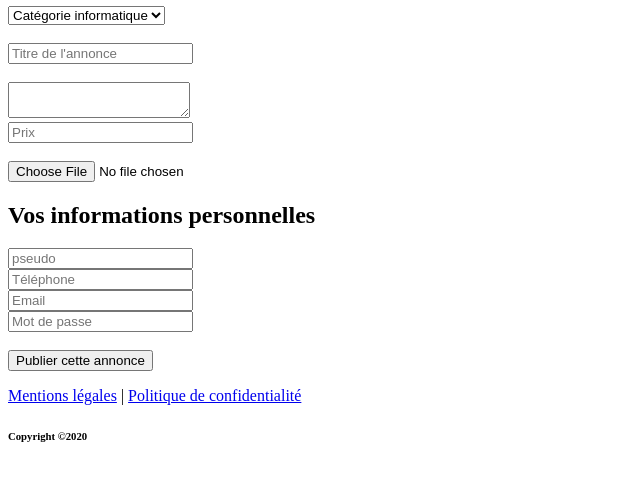
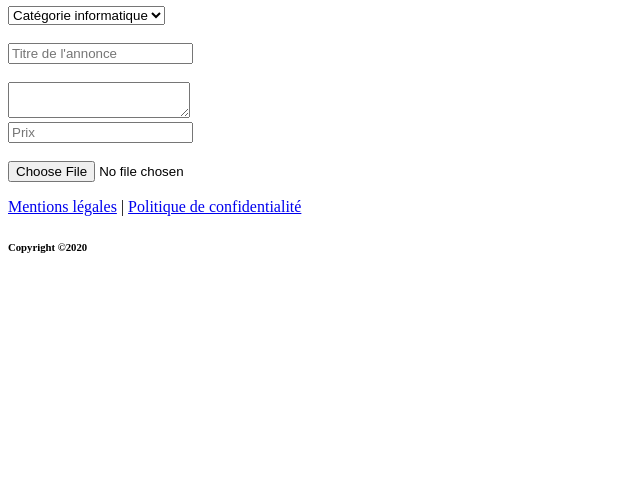
Before and after one commit to Skandaax/Projet_perso_de_site_de_petites_annonces, a PHP site: page /html/publish.php in a window 1280 px wide. Shown: the part 164-645 px from the top of the page, without its empty margins (0-640 px from the left). Run offline with PHP 8.4, Linux system fonts and the light colour scheme.

Commit message:
modification

```diff
--- a/html/login.php
+++ b/html/login.php
@@ -43,6 +43,7 @@
 
     </form>
 </div>
+<div class="log"><a href="index.php?route=inscription">Inscription</a></div>
 
 <!--Footer-->
 <footer  class="f-footer">
--- a/html/publish.php
+++ b/html/publish.php
@@ -57,15 +57,6 @@
         <br>
         <input type="file" name="fichier"/>
         <div>
-        <h2>Vos informations personnelles<h2>
-        </div>
-        <div id=""> <input type="Pseudo" id="" name="pseudo" placeholder="pseudo"></div>
-        <div id=""> <input type="telephone" id="" name="telephone" placeholder="Téléphone"></div>
-        <div id=""> <input type="email" id="" name="email" placeholder="Email"></div>
-        <div id=""> <input type="password" id="" name="password" placeholder="Mot de passe"></div>
-        <br>
-        <div id=""><input type="submit" value="Publier cette annonce"></div>
-
     </form>
 </div>
 
--- a/index.php
+++ b/index.php
@@ -38,6 +38,8 @@ switch($route) {
         break;
     case "login" : $include = showLogin(); // Action pour charger la page de connection
         break;
+    case "inscription" : $include = showInscription(); // Action pour charger la page d'inscription
+        break;
     case "publish" : $include = showPublish(); // Action pour charger la page d'insertion d'une annonce
         break;
     default : $include = showHome(); // Afficher la page d'accueil
@@ -68,6 +70,10 @@ function showLogin() {
 
 function showPublish() {
     return "publish.php";
+}
+
+function showInscription() {
+    return "inscription.php";
 }
 
 //Fonctionnalité redirigées :
```
Also changed, not shown: html/inscription.php (+28 -2 lines).
